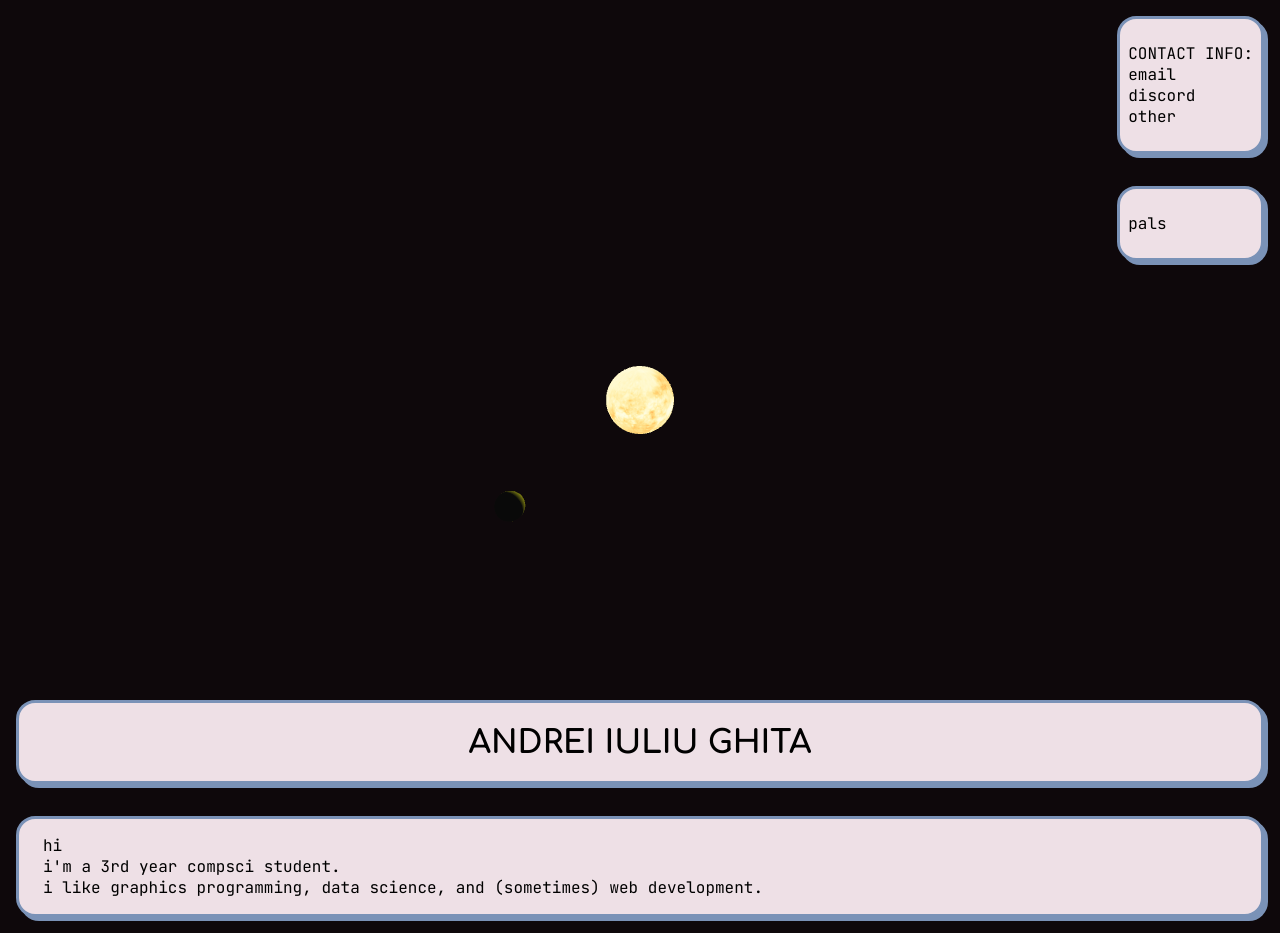
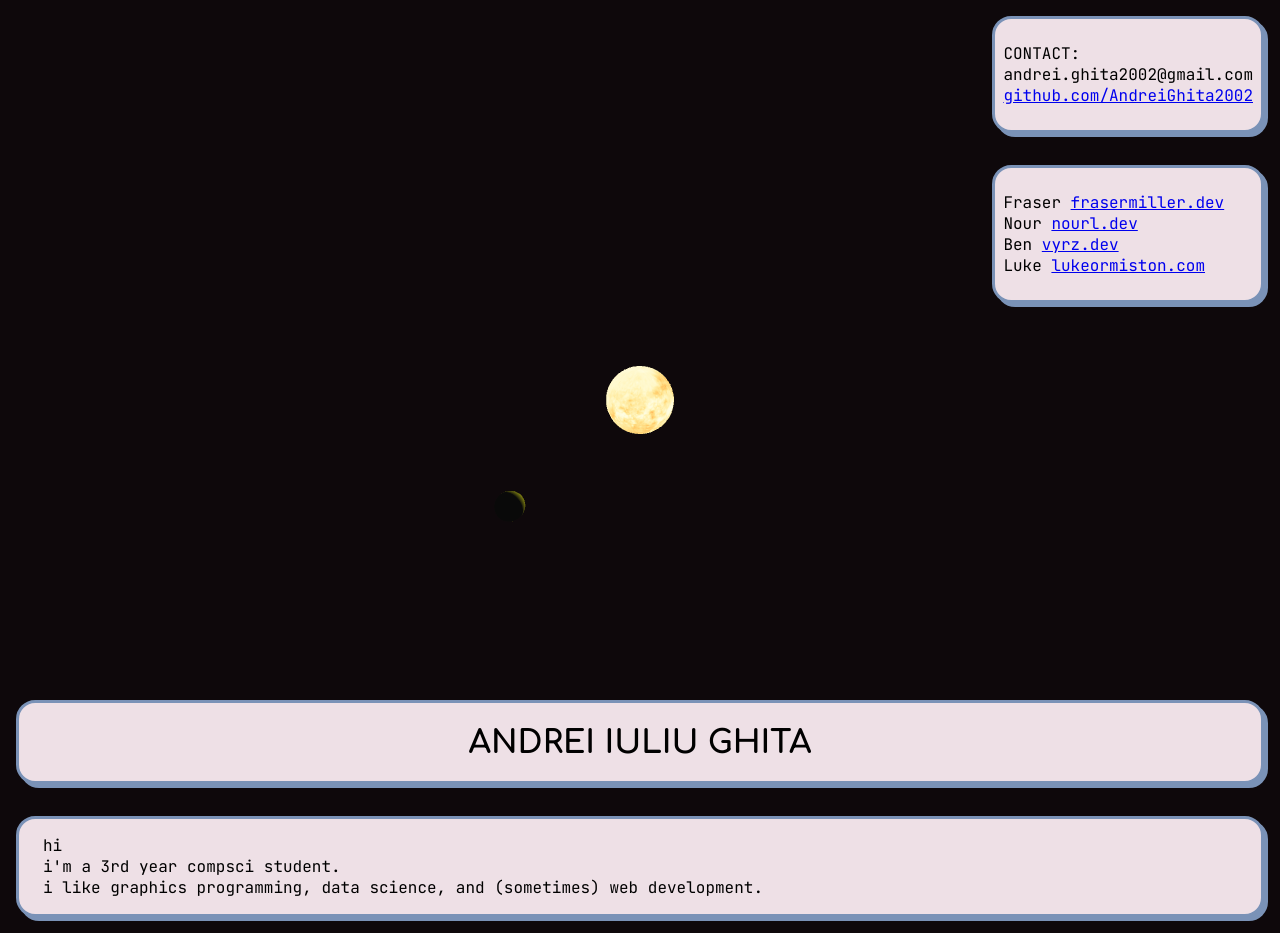
Before and after one commit to AndreiGhita2002/website, a React (Create React App) app: page / in a window 1280 px wide. Built offline with nearby package versions, Linux system fonts and the light colour scheme.

Commit message:
fixed the url to my pals
Signed-off-by: andrei <andrei.ghita2002@gmail.com>

```diff
--- a/src/components/HomePage.tsx
+++ b/src/components/HomePage.tsx
@@ -9,15 +9,17 @@ export function HomePage() {
                     <CardColumn className='SideColumn'>
                         <TextCard>
                             <p className='ContactText'>
-                                CONTACT INFO: <br/>
-                                email <br/>
-                                discord <br/>
-                                other <br/>
+                                CONTACT: <br/>
+                                andrei.ghita2002@gmail.com <br/>
+                                <a href={"https://github.com/AndreiGhita2002"}>github.com/AndreiGhita2002</a> <br/>
                             </p>
                         </TextCard>
                         <TextCard>
                             <p className='PalsText'>
-                                pals
+                                Fraser <a href={"https://frasermiller.dev"}>frasermiller.dev</a> <br/>
+                                Nour <a href={"https://nourl.dev"}>nourl.dev</a> <br/>
+                                Ben <a href={"https://vyrz.dev"}>vyrz.dev</a> <br/>
+                                Luke <a href={"https://lukeormiston.com"}>lukeormiston.com</a> <br/>
                             </p>
                         </TextCard>
                     </CardColumn>
```
